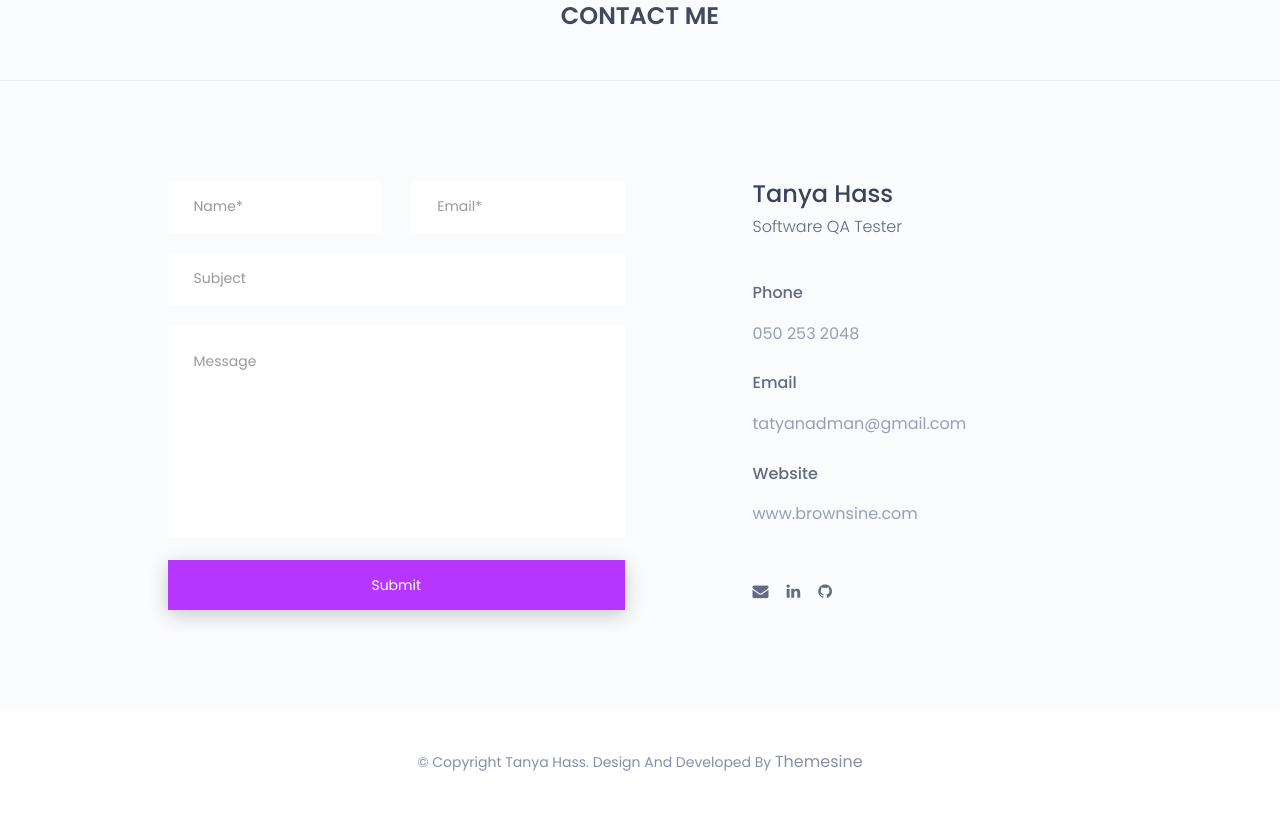
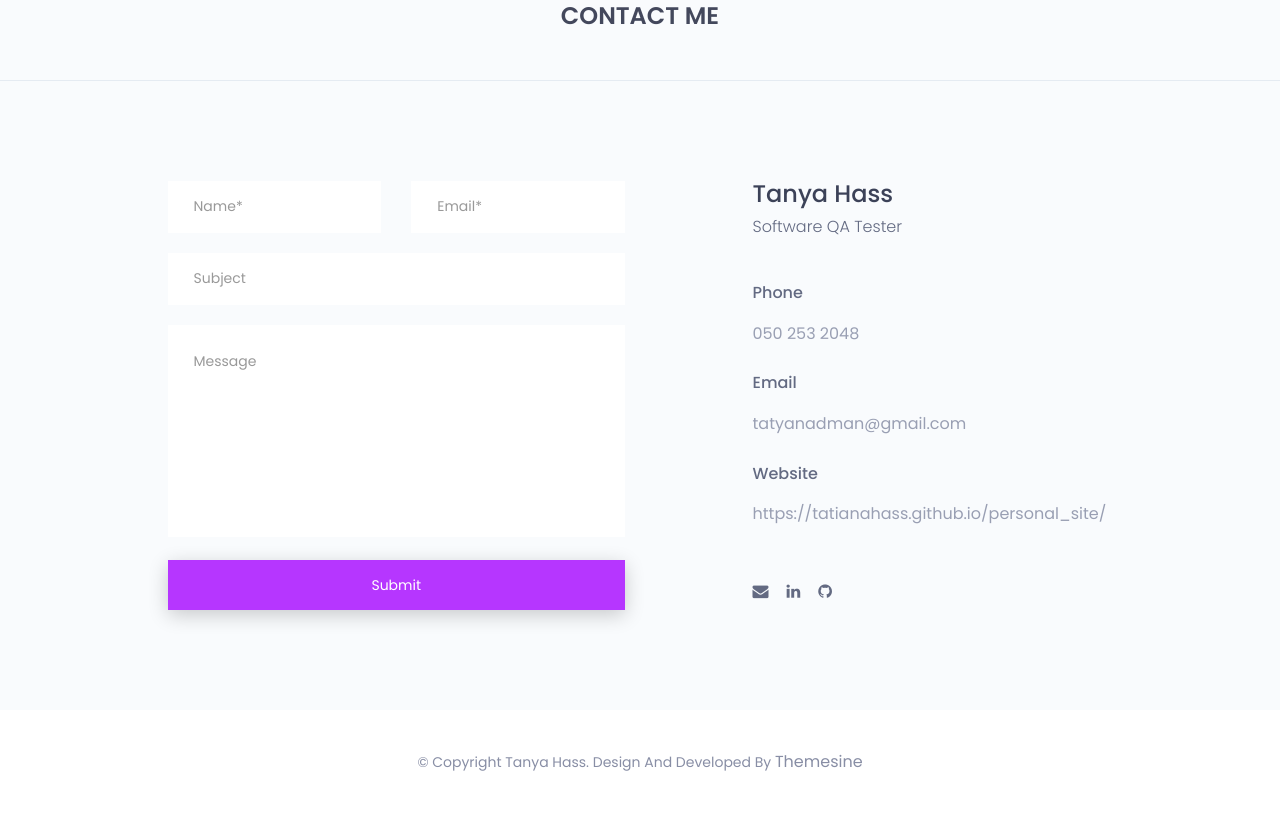
Before and after one commit to Tatianahass/personal_site, a plain HTML site: page index.html in a window 1280 px wide. Shown: the part 4625-5440 px from the top of the page. Drawn offline with nearby package versions, Linux system fonts and the light colour scheme; files whose address does not match are found by name.

Commit message:
update personal site link

```diff
--- a/index.html
+++ b/index.html
@@ -722,7 +722,7 @@
 										</div>
 										<div class="single-contact-add-info">
 											<h3>website</h3>
-											<p>www.brownsine.com</p>
+											<p>https://tatianahass.github.io/personal_site/</p>
 										</div>
 									</div>
 								</div><!--/.contact-adress-->
```
